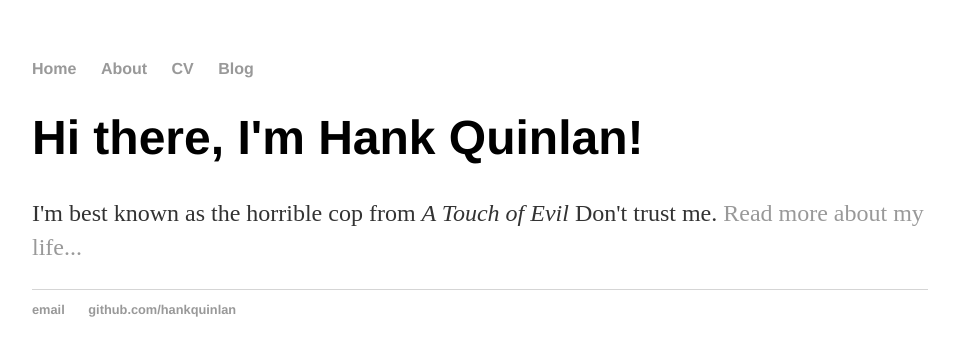
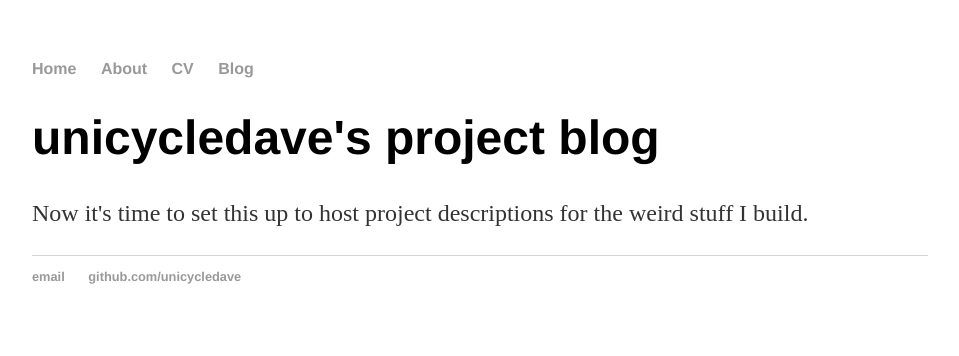
Before and after one commit to unicycledave/unicycledave.github.io, a Jekyll site: the page built from index.html, in a window 1280 px wide. Shown: the top 356 px of the page, without its empty margins (160-1119 px from the left). Built offline with Jekyll 4.4.1, drawn with Linux system fonts in a browser that asks for light colours.

Commit message:
another update

```diff
--- a/_config.yml
+++ b/_config.yml
@@ -1,2 +1,4 @@
-name: Hank Quinlan, Horrible Cop
+name: unicycledave's project blog
 markdown: kramdown
+
+permalink: /blog/:year/:month/:day/:title
--- a/_layouts/default.html
+++ b/_layouts/default.html
@@ -21,8 +21,8 @@
 			</div><!-- /.container -->
 			<footer>
 	    		<ul>
-	        		<li><a href="mailto:hankquinlanhub@gmail.com">email</a></li>
-	        		<li><a href="https://github.com/hankquinlan">github.com/hankquinlan</a></li>
+	        		<li><a href="mailto:dave.davecox@gmail.com">email</a></li>
+	        		<li><a href="https://github.com/unicycledave">github.com/unicycledave</a></li>
 				</ul>
 			</footer>
 		</body>
--- a/blog/index.html
+++ b/blog/index.html
@@ -1,6 +1,6 @@
 ---
 layout: default
-title: Hank Quinlan's Blog
+title: unicycledave's project blog
 ---
 	<h1>{{ page.title }}</h1>
 	<ul class="posts">
--- a/index.html
+++ b/index.html
@@ -1,8 +1,8 @@
 ---
 layout: default
-title: Hank Quinlan, Horrible Cop
+title: unicycledave's project blog
 ---
 <div class="blurb">
-	<h1>Hi there, I'm Hank Quinlan!</h1>
-	<p>I'm best known as the horrible cop from <em>A Touch of Evil</em> Don't trust me. <a href="/about">Read more about my life...</a></p>
+	<h1>unicycledave's project blog</h1>
+	<p>Now it's time to set this up to host project descriptions for the weird stuff I build.</p>
 </div><!-- /.blurb -->
```
Also changed, not shown: _posts/2017-12-20-first-post.md (added, +7 -0 lines), _posts/2017-12-20-hank-quinlan-site-launched.md (deleted, +0 -7 lines).
